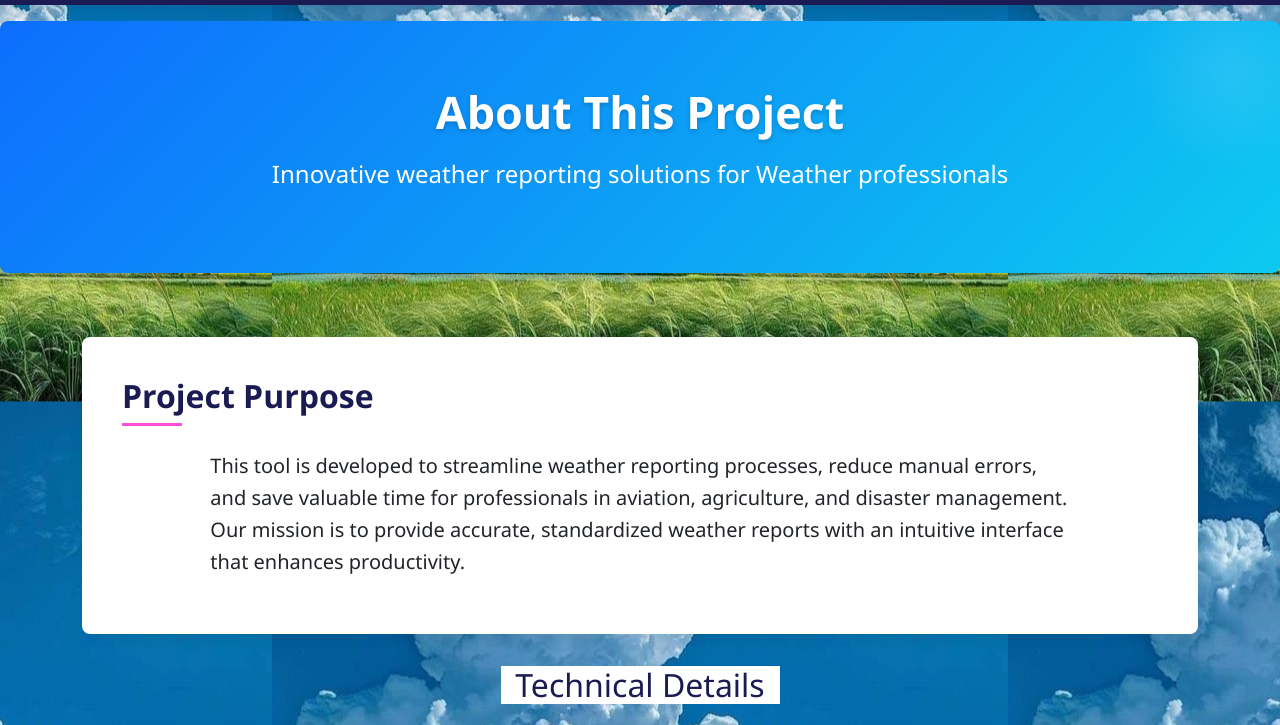
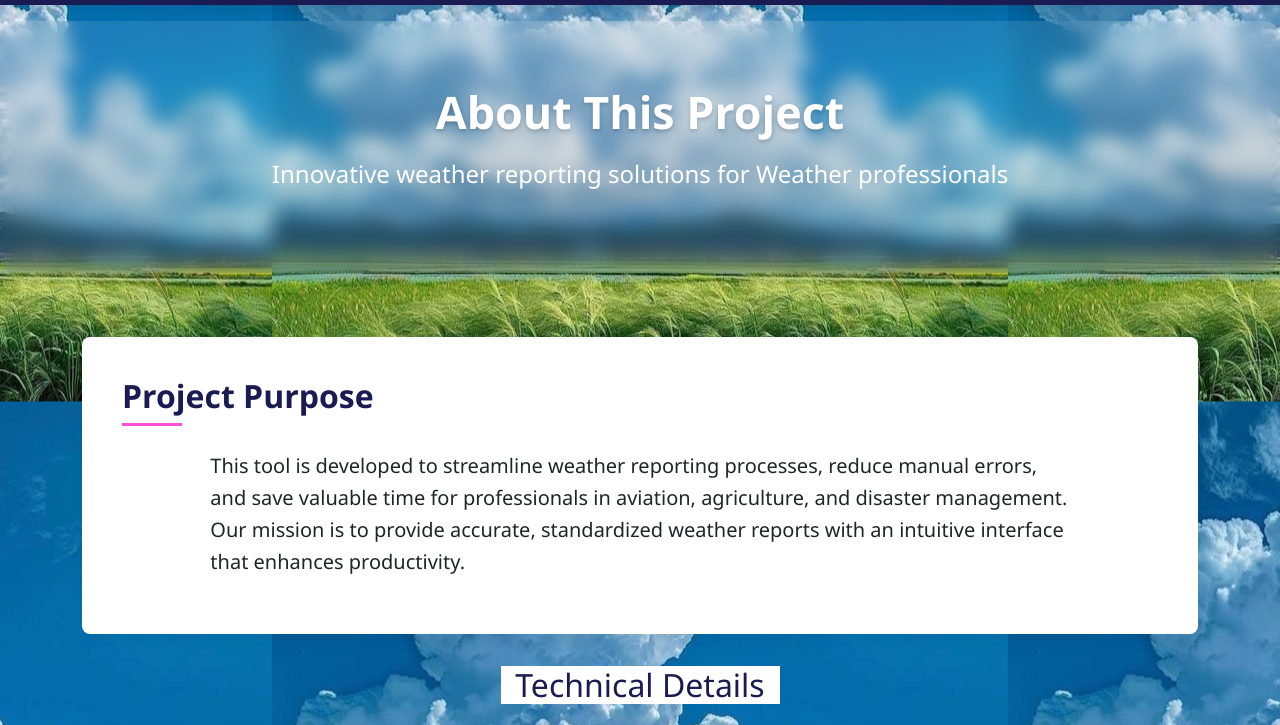
Before and after one commit to Peterkamesa/wx_app, a plain HTML site: page about.html in a window 1280 px wide. Shown: the part 53-778 px from the top of the page. Drawn offline with nearby package versions, Linux system fonts and the light colour scheme.

Commit message:
modified hero bc color

```diff
--- a/about.html
+++ b/about.html
@@ -89,12 +89,12 @@
         }
 
         .hero-about {
-            background: linear-gradient(135deg, #0d6efd 0%, #0dcaf0 100%);
+            background: rgba(255, 255, 255, 0.1); backdrop-filter: blur(10px);
             color: white;
             padding: 4rem 0;
             margin-bottom: 1rem;
             margin-top: 1rem;
-            border-radius: 0.5rem;
+            border-radius: 1.0rem;
             text-align: center;
             position: relative;
             overflow: hidden;
```
Also changed, not shown: index.html (+1 -1 lines), learn_metar.html (+2 -2 lines), learn_synop.html (+1 -1 lines), learn_taf.html (+1 -1 lines).
